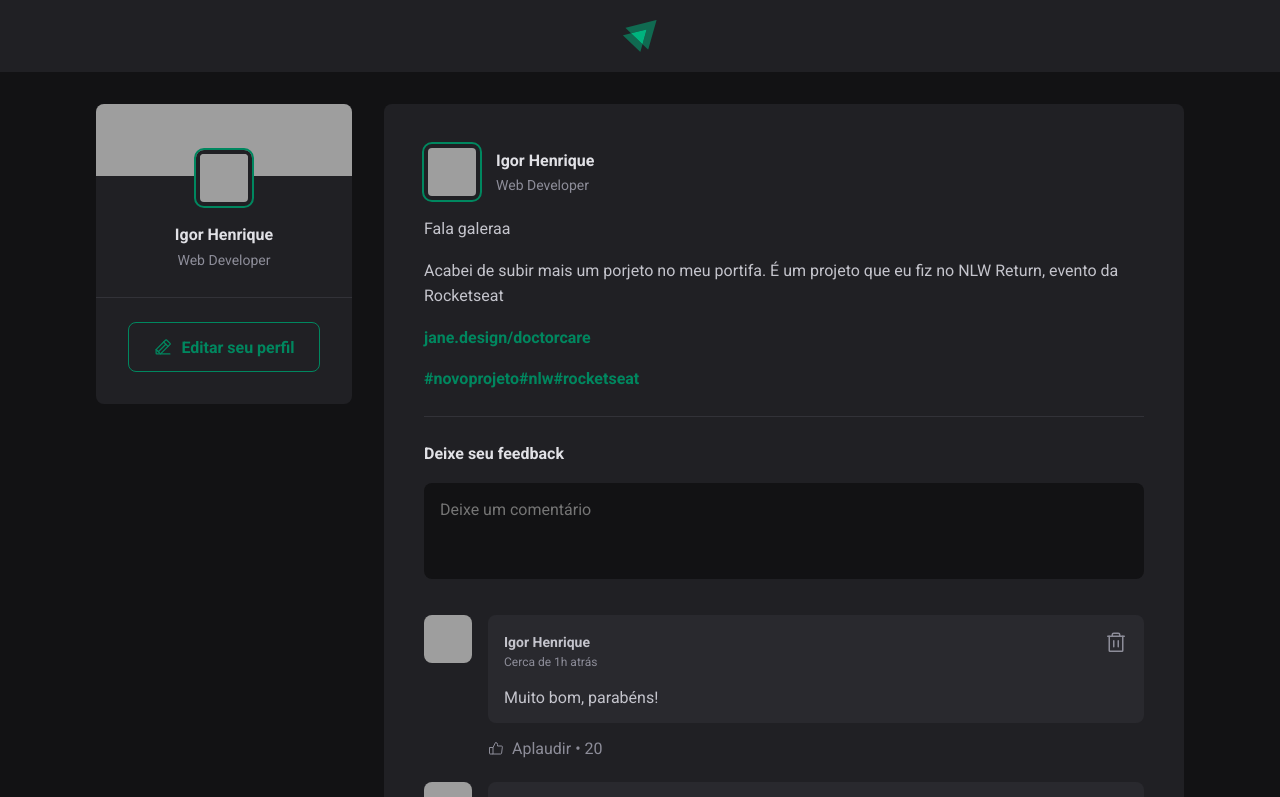
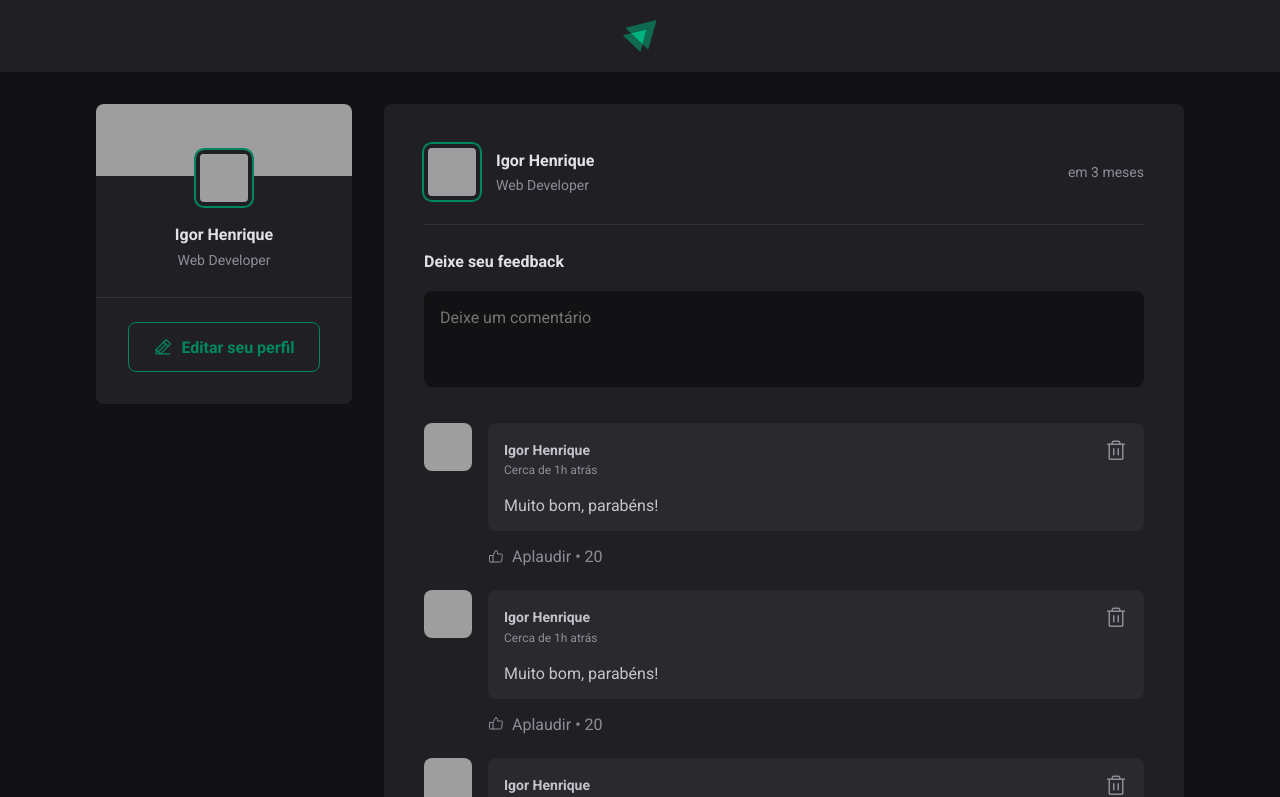
Before and after one commit to igorhnq/ignite-feed, a React (Vite) app: page / in a window 1280 px wide. Shown: the top 797 px of the page. Built offline with nearby package versions, Linux system fonts and the light colour scheme; grey boxes are pictures that could not be loaded.

Commit message:
feat: add formatted data

```diff
--- a/src/components/Post.jsx
+++ b/src/components/Post.jsx
@@ -1,8 +1,21 @@
+import { format, formatDistanceToNow } from 'date-fns'
+import { ptBR } from 'date-fns/locale'
+
 import { Avatar } from './Avatar'
 import { Comment } from './Comment'
+
 import styles from './Post.module.css'
 
-export function Post({ author, publishedAt }) {
+export function Post({ author, publishedAt, content }) {
+    const publishedDateFormatted = format(publishedAt, "d 'de' LLLL 'ás' HH:m'h'", {
+        locale: ptBR
+    })
+
+    const publishedDateRelativeToNow = formatDistanceToNow(publishedAt, {
+        locale: ptBR,
+        addSuffix: true
+    })
+
     return (
         <article className={styles.post}>
             <header>
@@ -14,18 +27,11 @@ export function Post({ author, publishedAt }) {
                     </div>
                 </div>
 
-                <time title='11 de Maio as 08:13' dateTime="2022-05-11 08:13:30"></time>
+                <time title={publishedDateFormatted} dateTime={publishedAt.toISOString()}>{publishedDateRelativeToNow}</time>
             </header>
 
             <div className={styles.content}>
-                <p>Fala galeraa</p>
-                <p>Acabei de subir mais um porjeto no meu portifa. É um projeto que eu fiz no NLW Return, evento da Rocketseat</p>
-                <p><a href="#">jane.design/doctorcare</a></p>
-                <p>
-                    <a href="#">#novoprojeto</a>{''}
-                    <a href="#">#nlw</a>{''}
-                    <a href="#">#rocketseat</a>
-                </p>
+
             </div>
 
             <form className={styles.commentForm}>
```
